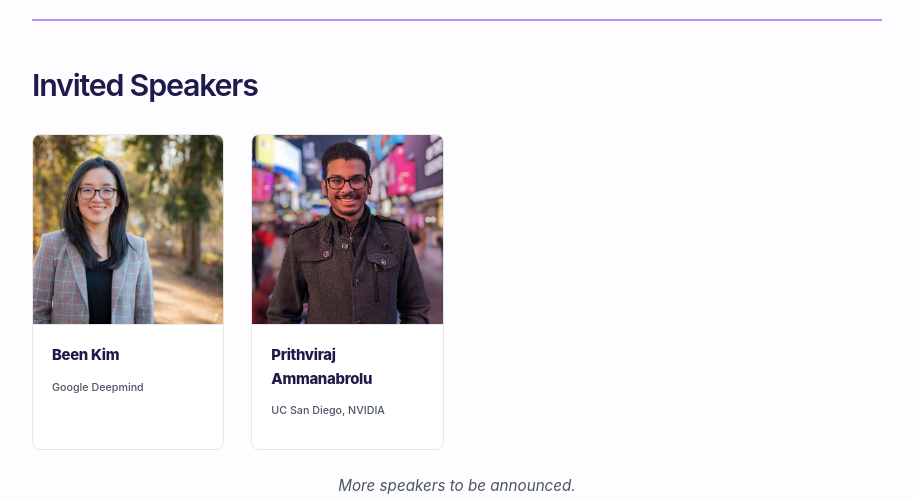
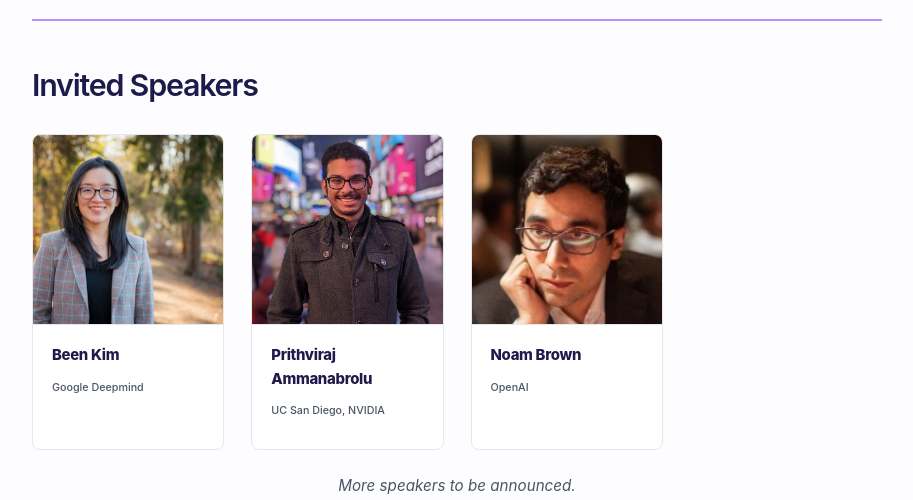
Before and after one commit to learning-situated-interaction/learning-situated-interaction.github.io, a React (Vite) app: page / in a window 1280 px wide. Shown: the part 2220-2720 px from the top of the page, without its empty margins (183-1096 px from the left). Built offline with nearby package versions, Linux system fonts and the light colour scheme.

Commit message:
Add files via upload

```diff
--- a/src/main.jsx
+++ b/src/main.jsx
@@ -176,6 +176,12 @@ function App() {
                 imageUrl="raj.jpg"
                 website="https://prithvirajva.com/"
               />
+              <SpeakerCard
+                name="Noam Brown"
+                affiliation="OpenAI"
+                imageUrl="noam.jpg"
+                website="https://www.noambrown.com/"
+              />
             </div>
 
             <p className="speakers-note">More speakers to be announced.</p>
```
